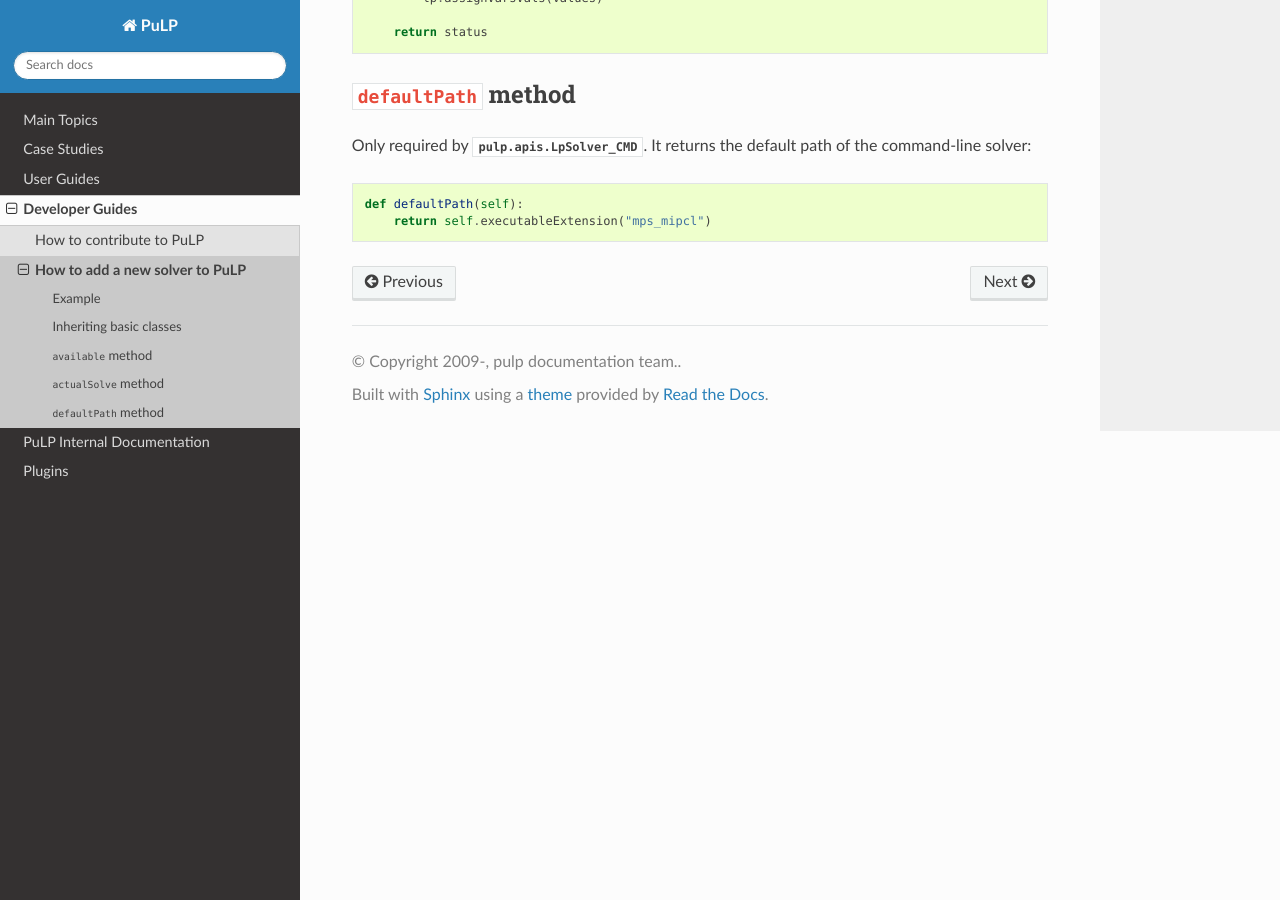
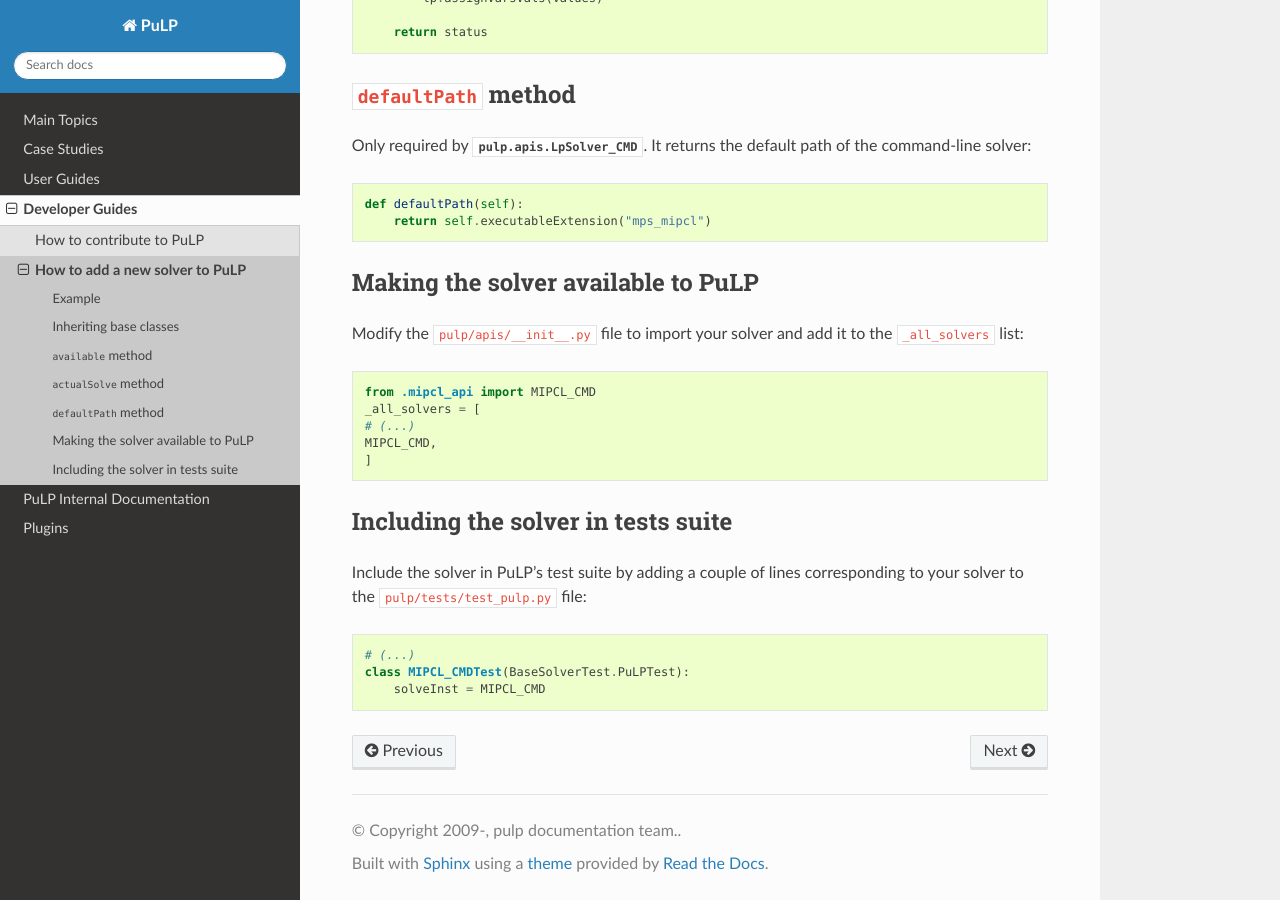
Before and after one commit to coin-or/pulp, a Sphinx documentation site: the page built from doc/source/develop/add_solver.rst, in a window 1280 px wide and 900 px high, scrolled down 2620 px. Built offline with Sphinx 7.4.7 and the Read the Docs theme 2.0.0, drawn with Linux system fonts in a browser that asks for light colours; pages that are not in the unit, such as notebooks, are missing from menus; the version number could not be read and is left out; some of the changed text lies outside the part shown.

Commit message:
updated docs on adding a new solver

```diff
--- a/doc/source/develop/add_solver.rst
+++ b/doc/source/develop/add_solver.rst
@@ -9,10 +9,9 @@ General information on configuring solvers and how pulp finds solvers installed
 Example
 ----------
 
-The smallest api for a solver can be found in the file :py:class:`pulp.apis.mipcl_api.MIPCL_CMD` located in ``pulp/apis/mipcl_api.py``. We will use it as an example.
+The smallest api for a solver can be found in the file :py:class:`pulp.apis.mipcl_api.MIPCL_CMD` located in ``pulp/apis/mipcl_api.py``. We will use it as an example to list all the changes that need to be done.
 
-
-Inheriting basic classes
+Inheriting base classes
 ------------------------------
 
 The solver needs to inherit one of two classes:  :py:class:`pulp.apis.LpSolver` or  :py:class:`pulp.apis.LpSolver_CMD` located in ``pulp.apis.core.py``. The first one is a generic class. The second one is used for command-line based APIs to solvers. This is the one used for the example::
@@ -134,3 +133,24 @@ Only required by :py:class:`pulp.apis.LpSolver_CMD`. It returns the default path
 
     def defaultPath(self):
         return self.executableExtension("mps_mipcl")
+
+
+Making the solver available to PuLP
+---------------------------------------------------
+
+Modify the ``pulp/apis/__init__.py`` file to import your solver and add it to the ``_all_solvers`` list::
+
+    from .mipcl_api import MIPCL_CMD
+    _all_solvers = [
+    # (...)
+    MIPCL_CMD,
+    ]
+
+Including the solver in tests suite
+--------------------------------------------------
+
+Include the solver in PuLP's test suite by adding a couple of lines corresponding to your solver to the ``pulp/tests/test_pulp.py`` file::
+
+    # (...)
+    class MIPCL_CMDTest(BaseSolverTest.PuLPTest):
+        solveInst = MIPCL_CMD
```
